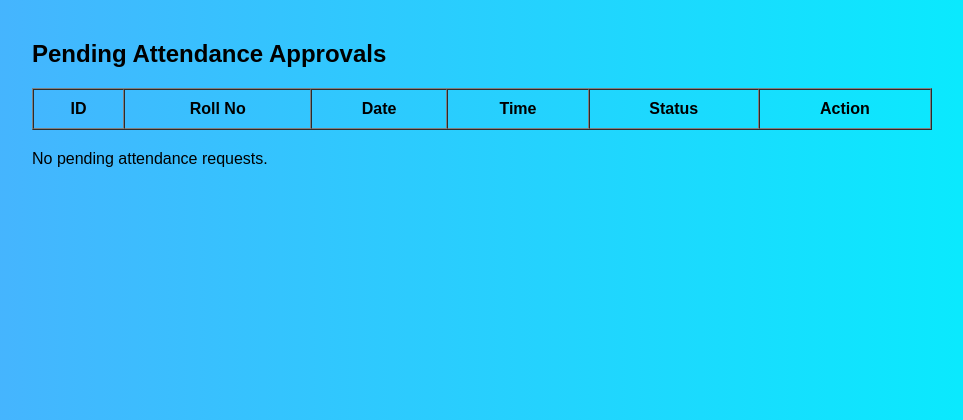
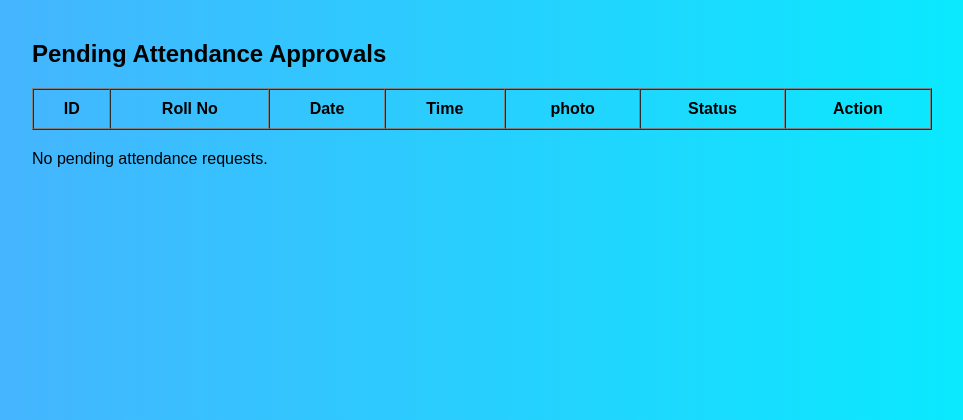
Before and after one commit to sarveshsenthilkumar1594-dot/attendance-system, a Flask app: page /approve_attendance in a window 1280 px wide. Shown: the top 420 px of the page, without its empty margins (158-1121 px from the left). Run offline with Flask 3, Linux system fonts and the light colour scheme; the visitor is signed in with stand-in values (Sample User, id 1); data that the repository does not hold is empty.

Commit message:
Update approve_attendance.html

```diff
--- a/templates/approve_attendance.html
+++ b/templates/approve_attendance.html
@@ -19,6 +19,7 @@
             <th>Roll No</th>
             <th>Date</th>
             <th>Time</th>
+            <th>photo</th>
             <th>Status</th>
             <th>Action</th>
         </tr>
@@ -29,6 +30,9 @@
             <td>{{ row.roll_no }}</td>
             <td>{{ row.date }}</td>
             <td>{{ row.time }}</td>
+            <td>
+               <img src="{{ url_for('static', filename='uploads/ +p.photo') }}" width="100">
+            </td>
             <td>{{ row.status }}</td>
             <td>
                 <a href="{{ url_for('approve', attendance_id=row.id) }}">
```
